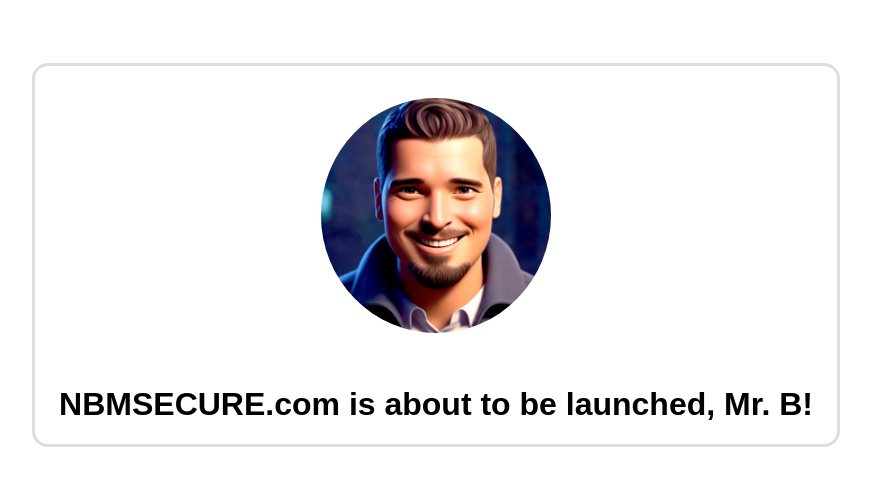
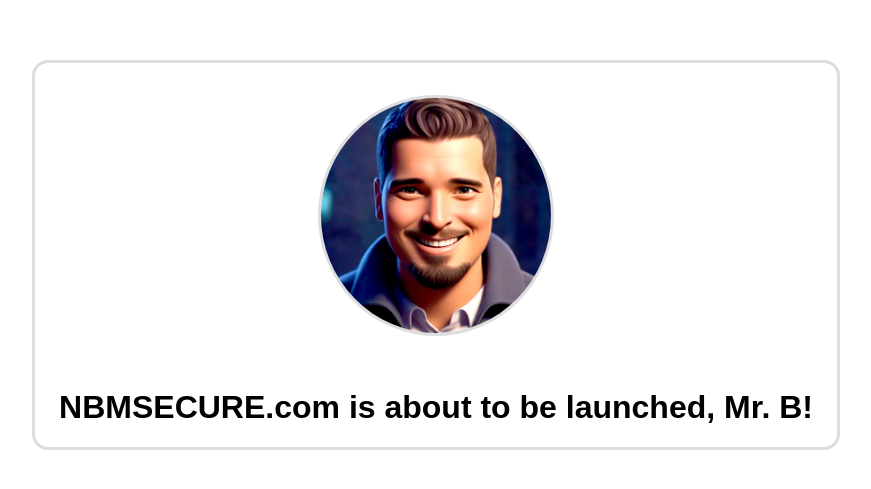
Before and after one commit to nbmsecure/nbmsecure.github.io, a plain HTML site: page index.html in a window 1280 px wide. Shown: the part 145-634 px from the top of the page, without its empty margins (204-1075 px from the left). Drawn offline with Linux system fonts and the light colour scheme.

Commit message:
Update index.html

```diff
--- a/index.html
+++ b/index.html
@@ -7,7 +7,7 @@
 </head>
 <body style="font-family: sans-serif; margin:0; padding:0; height:100vh; width: 100%; display:flex; justify-content: center; align-items: center; ">
     <div style="border: solid 3px #ddd; border-radius:1rem; display:flex; flex-flow: column; align-items:center; justify-content: center; padding:0 1.5rem">
-        <img src="./noel.jpg" width="230" height="235" style="display:inline-block; margin:2rem; border-radius:50%"/><h1 style="text-align:center">NBMSECURE.com is about to be launched, Mr. B!</h1>
+        <img src="./noel.jpg" width="230" height="235" style="margin:2rem; border-radius:50%; border: solid 3px #ddd;"/><h1 style="text-align:center">NBMSECURE.com is about to be launched, Mr. B!</h1>
     </div>
 </body>
 </html>
```
